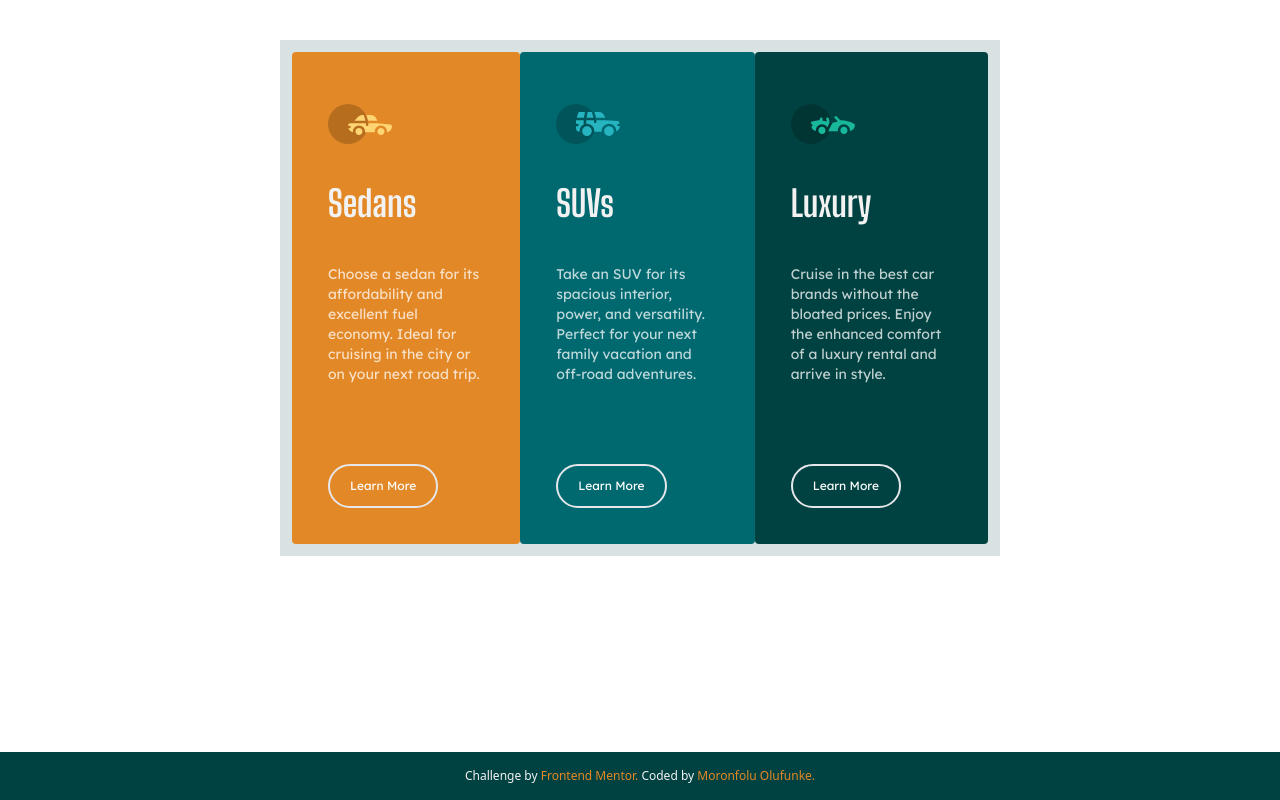
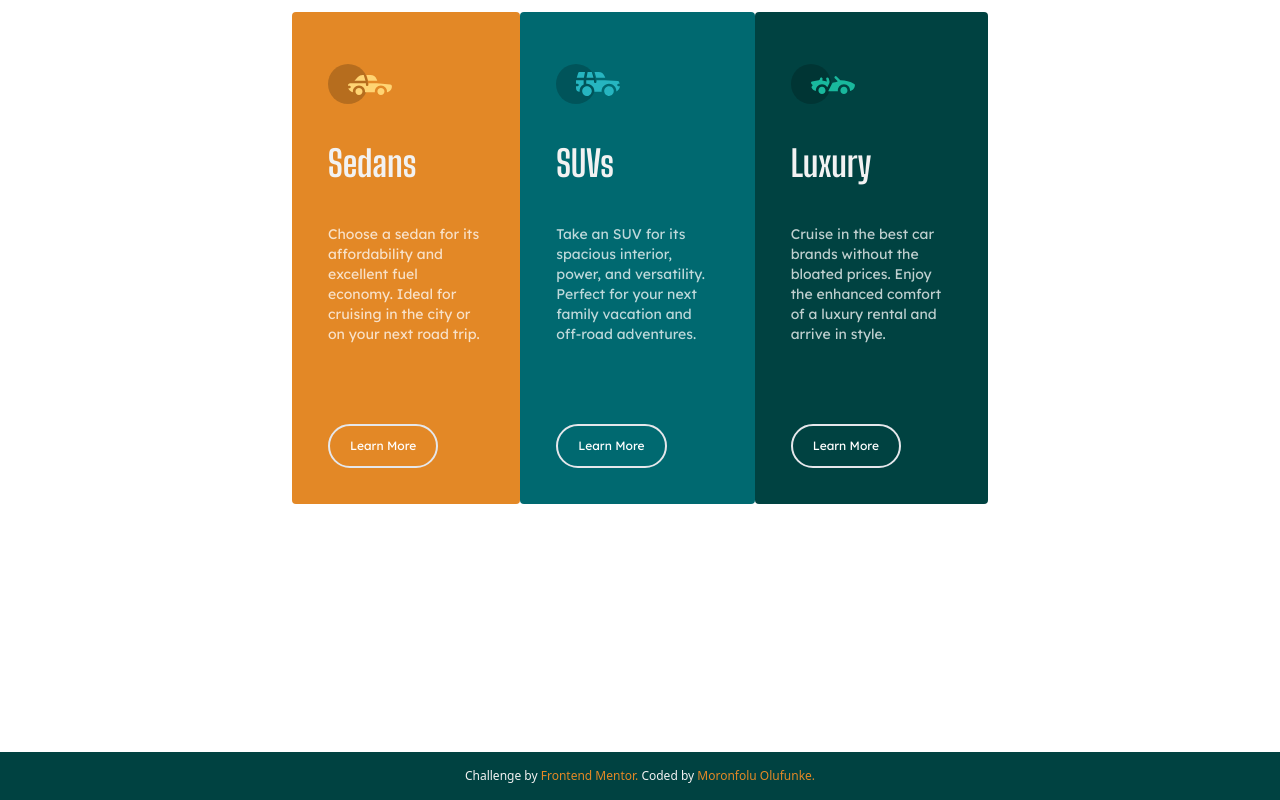
Before and after one commit to MoeRayo/card-components, a Vue app: page / in a window 1280 px wide. Built offline with nearby package versions, Linux system fonts and the light colour scheme.

Commit message:
fea: removal of wrapper background

```diff
--- a/src/components/CardsComponent.vue
+++ b/src/components/CardsComponent.vue
@@ -1,6 +1,6 @@
 <template>
     <div class="container w-3/4 mx-auto ">
-        <div class="flex md:flex-row lg:w-9/12 mx-auto card-wrapper flex-col p-3 ">
+        <div class="flex md:flex-row lg:w-9/12 mx-auto flex-col p-3 ">
             <div class="flex flex-col single-card p-9 rounded" v-for="content in contents" :key="content.id">
                     <div class="my-4 vehicle" >
                         <img :src="getImage(content.logo)" alt="">
@@ -46,9 +46,6 @@ export default {
 
 <style>
 
-    .card-wrapper {
-        background: hsla(179, 100%, 13%, 0.151);
-    }
 
     h1 {
         font-family: 'Big Shoulders Display', cursive;
```
